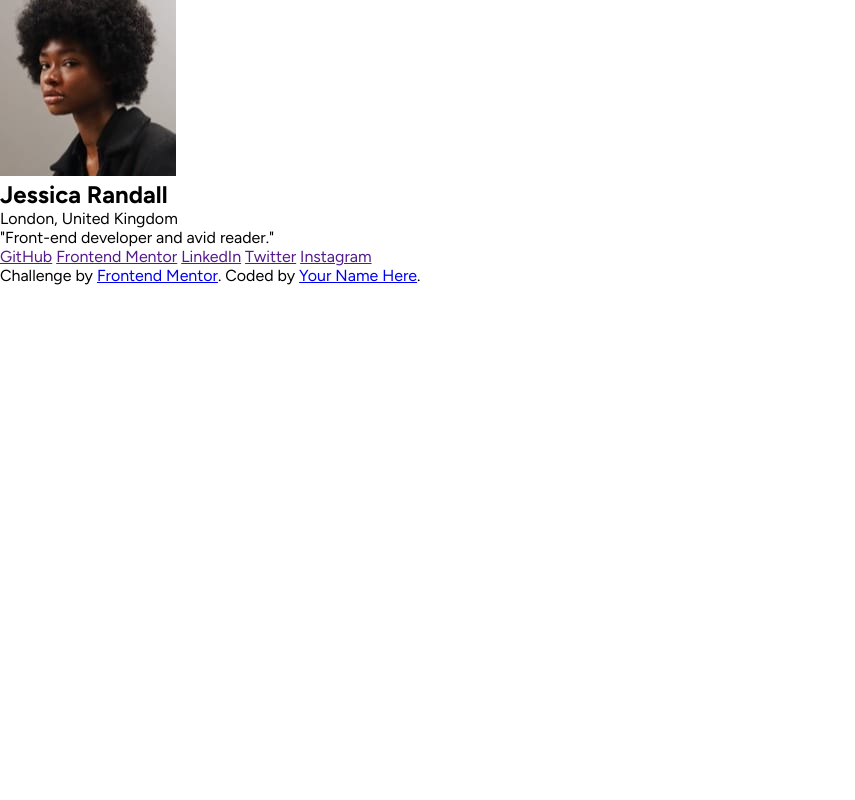
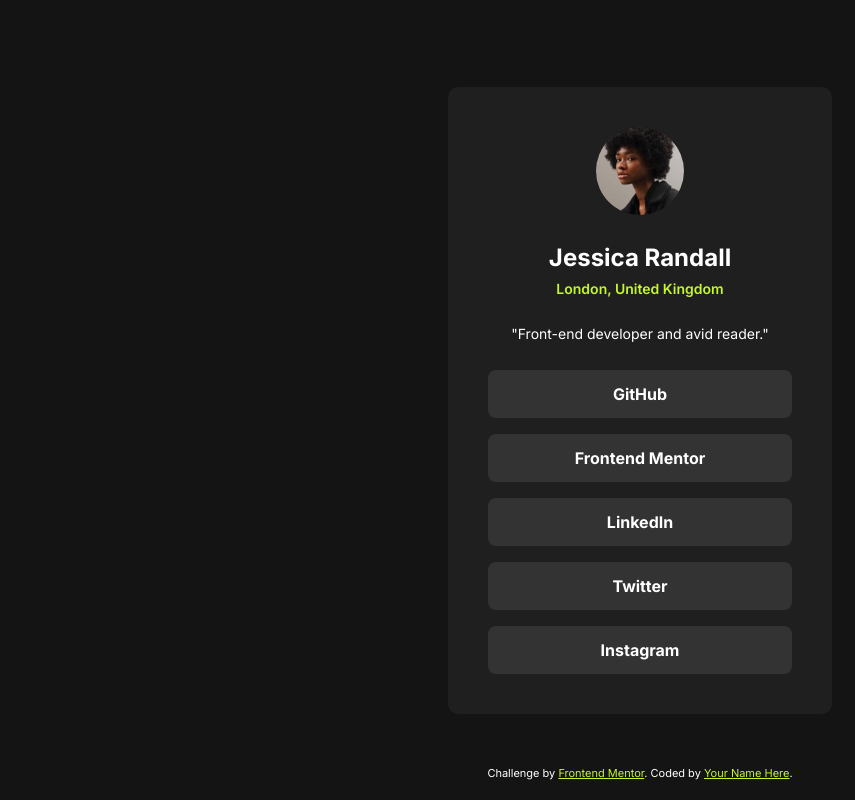
Before and after one commit to nainsworth/social-links-profile, a plain HTML site: page index.html in a window 1280 px wide. Shown: the whole page, without its empty margins (0-855 px from the left). Drawn offline with Linux system fonts and the light colour scheme.

Commit message:
Content structured and styled

```diff
--- a/index.html
+++ b/index.html
@@ -17,18 +17,24 @@
   </head>
   <body>
     <div class="card">
-      <img src="./assets/images/avatar-jessica.jpeg" alt="User Image" />
+      <img
+        class="profile-image"
+        src="./assets/images/avatar-jessica.jpeg"
+        alt="Profile Image"
+      />
       <div class="info">
         <h2 class="name">Jessica Randall</h2>
         <p class="location">London, United Kingdom</p>
       </div>
       <p class="bio">"Front-end developer and avid reader."</p>
       <div class="links">
-        <a href="" class="social-link">GitHub</a>
-        <a href="" class="social-link">Frontend Mentor</a>
-        <a href="" class="social-link">LinkedIn</a>
-        <a href="" class="social-link">Twitter</a>
-        <a href="" class="social-link">Instagram</a>
+        <a href="https://www.github.com/" class="social-link">GitHub</a>
+        <a href="https://www.frontendmentor.io/" class="social-link"
+          >Frontend Mentor</a
+        >
+        <a href="https://www.linkedin.com/" class="social-link">LinkedIn</a>
+        <a href="https://www.x.com/" class="social-link">Twitter</a>
+        <a href="https://www.instagram.com/" class="social-link">Instagram</a>
       </div>
     </div>
 
--- a/style.css
+++ b/style.css
@@ -1,22 +1,119 @@
-@import url("https://fonts.googleapis.com/css2?family=Figtree:ital,wght@0,300..900;1,300..900&display=swap");
+@import url("https://fonts.googleapis.com/css2?family=Inter:wght@100..900&display=swap");
 
+/* Root Variables */
 :root {
   --white: hsl(0, 0%, 100%);
-  --gray: hsl(0, 0%, 50%);
-  --black: hsl(0, 0%, 7%);
-  --yellow: hsl(47, 88%, 63%);
+  --gray: hsl(0, 0%, 20%);
+  --dark-gray: hsl(0, 0%, 12%);
+  --off-black: hsl(0, 0%, 8%);
+  --green: hsl(75, 94%, 57%);
 
-  --font-outfit: "Figtree";
-  --font-regular: 500;
-  --font-bold: 800;
-  --font-size: clamp(10px, 4vw, 16px);
+  --font-family: Inter;
+  --font-regular: 400;
+  --font-semi-bold: 600;
+  --font-bold: 700;
+  --font-size: 14px;
+  /* --font-size: clamp(10px, 4vw, 16px); */
 }
 
+/* Styling Reset */
 *,
 *::before,
 *::after {
   margin: 0;
   padding: 0;
   box-sizing: border-box;
-  font-family: var(--font-outfit);
+  font-family: var(--font-family);
 }
+
+html {
+  height: 100%;
+  width: 100%;
+}
+
+body {
+  background-color: var(--off-black);
+  display: flex;
+  justify-content: center;
+  align-items: center;
+  min-height: 100vh;
+}
+
+p {
+  color: var(--white);
+  font-family: var(--font-regular);
+  font-size: var(--font-size);
+}
+
+/* Card */
+.card {
+  display: flex;
+  flex-direction: column;
+  justify-content: center;
+  align-items: center;
+  background-color: var(--dark-gray);
+  border-radius: 10px;
+  padding: 40px;
+  gap: 28px;
+  margin: 40px;
+}
+
+/* Profile Image */
+.profile-image {
+  border-radius: 50%;
+  height: 88px;
+}
+
+.info {
+  display: flex;
+  flex-direction: column;
+  align-items: center;
+  gap: 8px;
+}
+
+.name {
+  color: var(--white);
+}
+
+.location {
+  color: var(--green);
+  font-weight: var(--font-semi-bold);
+}
+
+/* Links */
+.links {
+  display: flex;
+  flex-direction: column;
+  justify-content: center;
+  align-items: center;
+  gap: 16px;
+}
+
+.social-link {
+  background-color: var(--gray);
+  color: var(--white);
+  text-decoration: none;
+  width: 304px;
+  padding: 14px;
+  text-align: center;
+  border-radius: 8px;
+  font-weight: var(--font-bold);
+}
+
+.social-link:hover,
+.social-link:active {
+  background-color: var(--green);
+  color: var(--off-black);
+}
+
+/* Footer */
+.attribution {
+  font-size: 11px;
+  text-align: center;
+  position: absolute;
+  bottom: 20px;
+  color: var(--white);
+}
+.attribution a {
+  color: var(--green);
+}
```
